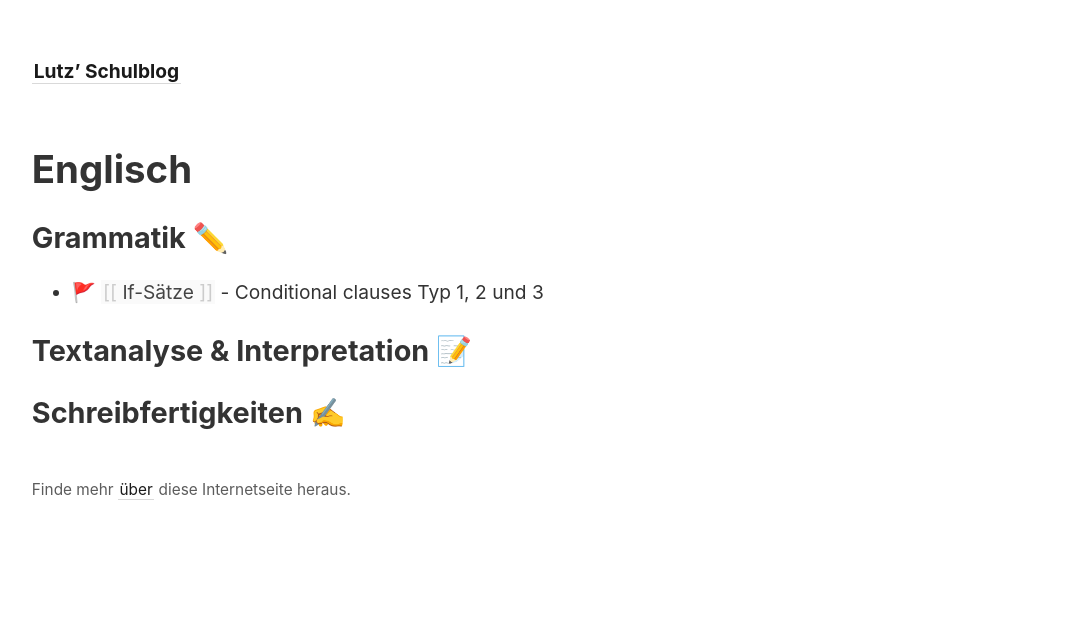
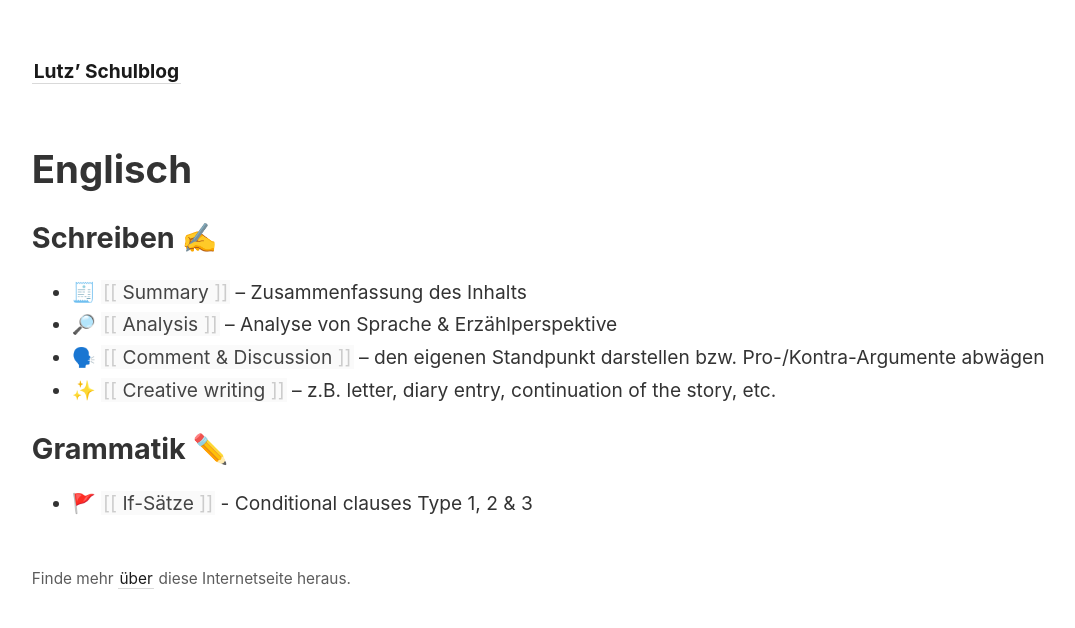
Before and after one commit to lutz-stu/school-blog, a Jekyll site: the page built from _notes/Englisch/index.md, in a window 1280 px wide. Shown: the top 628 px of the page, without its empty margins (45-1120 px from the left). Built offline with Jekyll 4.4.1, drawn with Linux system fonts in a browser that asks for light colours.

Commit message:
Update Englisch content (index)

```diff
--- a/_notes/Englisch/index.md
+++ b/_notes/Englisch/index.md
@@ -6,14 +6,14 @@ permalink: /Englisch
 
 # Englisch
 
+## Schreiben ✍️
+- 🧾 [[Summary]] – Zusammenfassung des Inhalts
+- 🔎 [[Analysis]] – Analyse von Sprache & Erzählperspektive
+- 🗣️ [[Comment & Discussion]] – den eigenen Standpunkt darstellen bzw. Pro-/Kontra-Argumente abwägen
+- ✨ [[Creative writing]] – z.B. letter, diary entry, continuation of the story, etc.
+
 ## Grammatik ✏️
-- 🚩 [[If-Sätze]] - Conditional clauses Typ 1, 2 und 3
-
-## Textanalyse & Interpretation 📝
-
-## Schreibfertigkeiten ✍️
-
-
+- 🚩 [[If-Sätze]] - Conditional clauses Type 1, 2 & 3
 
 <!--
 <strong>Zuletzt aktualisierte Notizen</strong>
```
